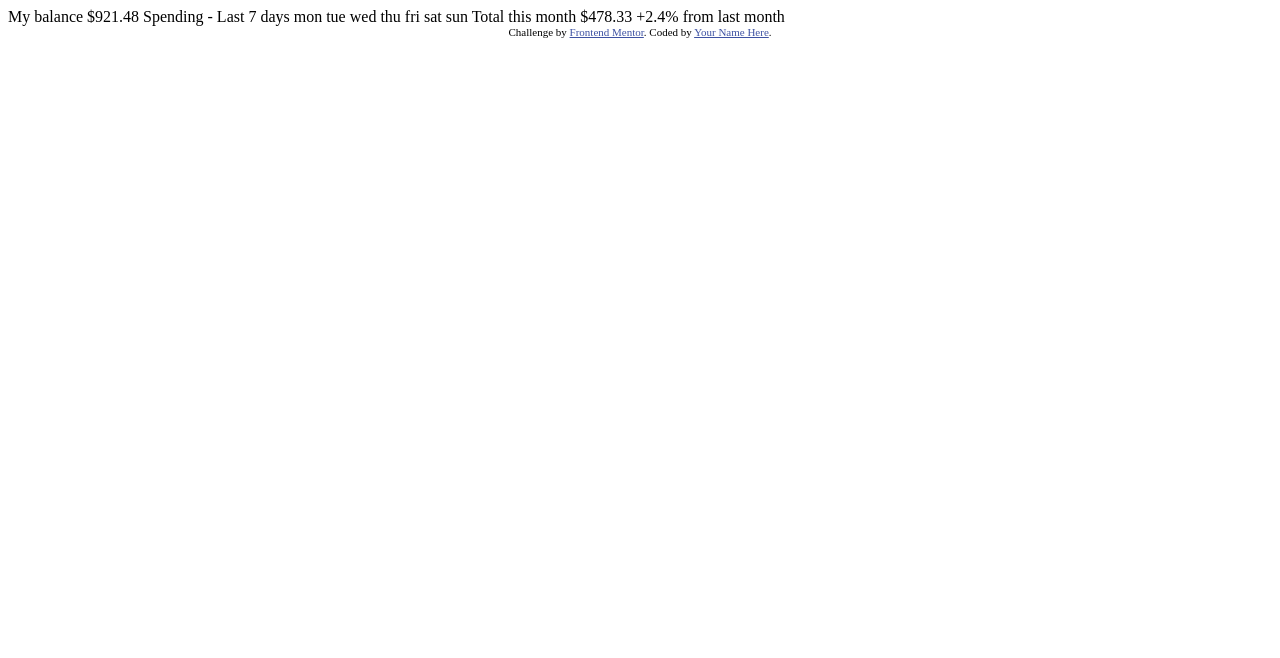
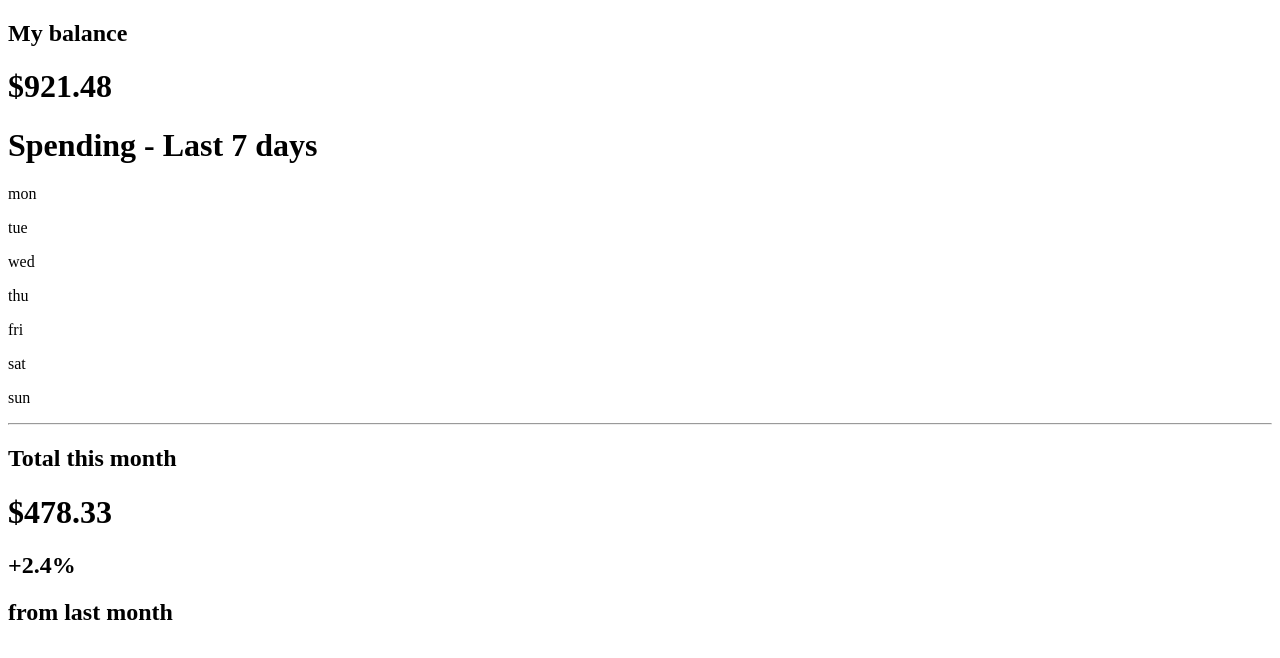
Before and after one commit to andaluciacurtis/Expenses-Chart-Component, a plain HTML site: page index.html in a window 1280 px wide. Drawn offline with Linux system fonts and the light colour scheme.

Commit message:
Added basic elements

```diff
--- a/index.html
+++ b/index.html
@@ -7,37 +7,59 @@
   <link rel="icon" type="image/png" sizes="32x32" href="./images/favicon-32x32.png">
 
   <title>Frontend Mentor | Expenses chart component</title>
-
-  <!-- Feel free to remove these styles or customise in your own stylesheet 👍 -->
-  <style>
-    .attribution { font-size: 11px; text-align: center; }
-    .attribution a { color: hsl(228, 45%, 44%); }
-  </style>
 </head>
 <body>
+  <div class="outer-container">
+    <div class="container">
+      <div class="balance-container">
+        <h2>My balance</h2>
+        <h1>$<span class="balance">921.48</span></h1>
+      </div>
 
-  My balance
-  $921.48
+      <div class="spending-container">
 
-  Spending - Last 7 days
+        <h1>Spending - Last 7 days</h1>
 
-  mon
-  tue
-  wed
-  thu
-  fri
-  sat
-  sun
+        <div class="chart">
+          <div class="bar-container">
 
-  Total this month
-  $478.33
 
-  +2.4%
-  from last month
+            <p>mon</p>
+          </div>
 
-  <div class="attribution">
-    Challenge by <a href="https://www.frontendmentor.io?ref=challenge" target="_blank">Frontend Mentor</a>.
-    Coded by <a href="#">Your Name Here</a>.
+          <div class="bar-container">
+            <p>tue</p>
+          </div>
+
+          <div class="bar-container">
+            <p>wed</p>
+          </div>
+
+          <div class="bar-container">
+            <p>thu</p>
+          </div>
+
+          <div class="bar-container">
+            <p>fri</p>
+          </div>
+
+          <div class="bar-container">
+            <p>sat</p>
+          </div>
+
+          <div class="bar-container">
+            <p>sun</p>
+          </div>
+        </div>
+
+        <hr>
+        <h2>Total this month</h2>
+        <h1>$478.33</h1>
+
+        <h2>+2.4%</h2>
+        <h2>from last month</h2>
+      </div>
+    </div>
   </div>
 </body>
 </html>
```
Also changed, not shown: 2 other files.
